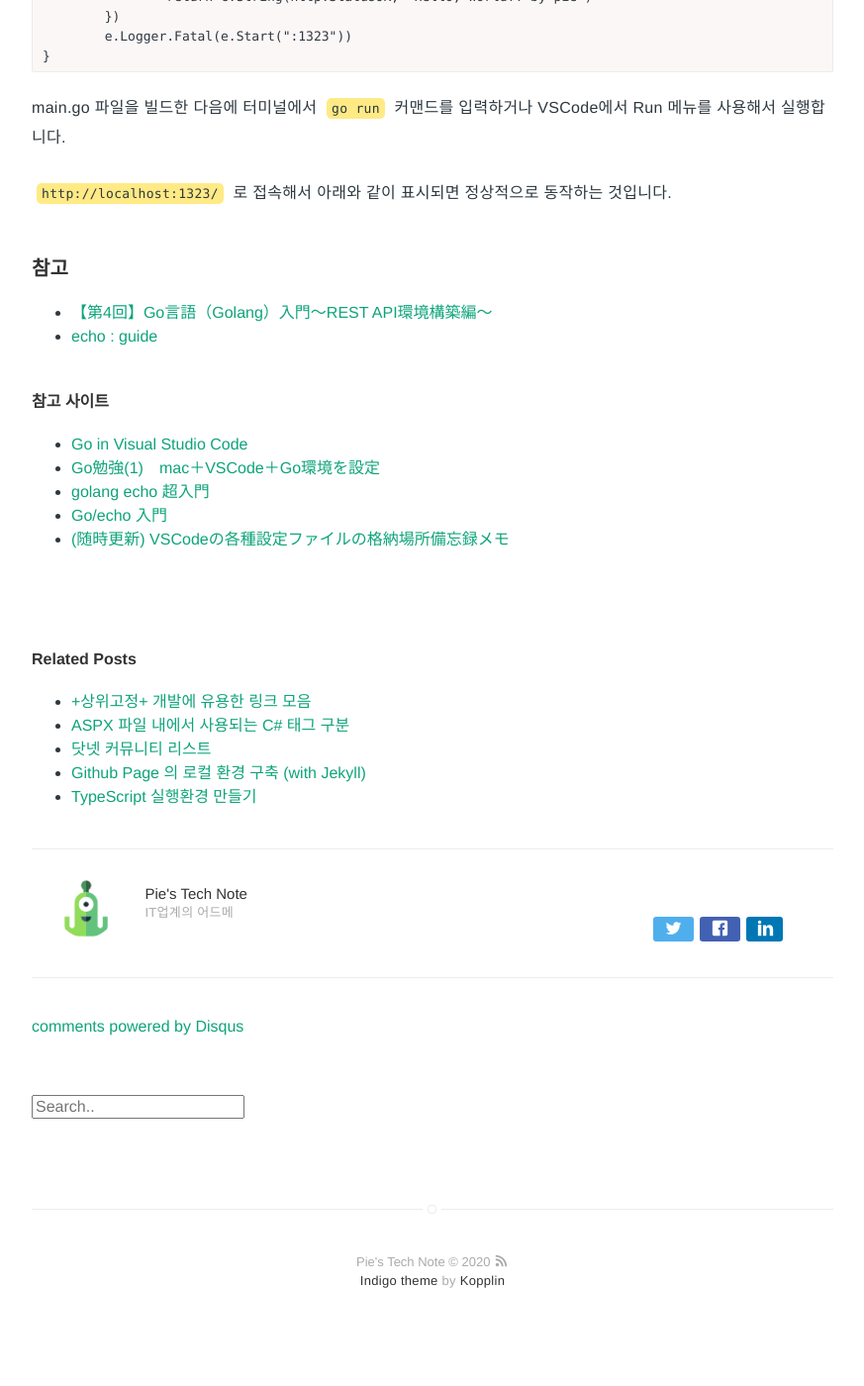
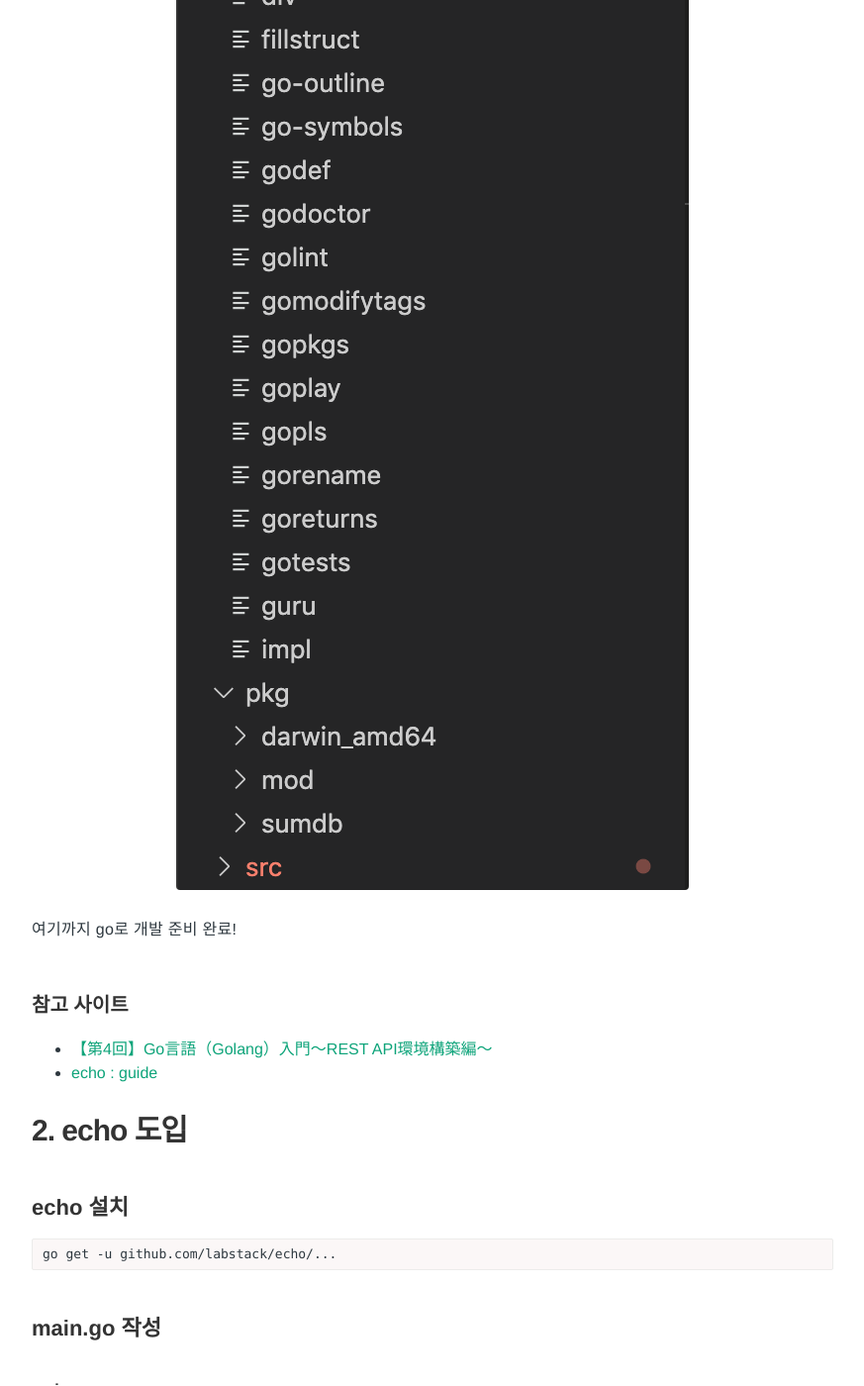
Before and after one commit to Pie001/pie001.github.io, a Jekyll site: the page built from _posts/2020-07-16-0069.md, in a window 1280 px wide and 1400 px high, scrolled down 3670 px. Shown: the whole window at 99% size, without its empty margins (203-1076 px from the left). Built offline with Jekyll 4.4.1, drawn with Linux system fonts in a browser that asks for light colours; comment, search, counter and statistics services are not loaded; some of the changed lines change nothing that is shown.

Commit message:
Update 2020-07-16-0069.md

````diff
--- a/_posts/2020-07-16-0069.md
+++ b/_posts/2020-07-16-0069.md
@@ -73,6 +73,8 @@
 
 ## 1-4. VSCode의 go 확장기능 설치
 
+![0069-001.png](/assets/images/post/0069-001.png)
+
 - Extensions에서 Go for Visual Studio Code 를 검색해서 설치합니다.
 - Command Palette에서 Go:Install/Update Tools을 선택해서 ```gocode```과 ```gocode-modules```만 빼고 다 선택해서 ok를 클릭합니다.
 참고사이트를 보니 선택에서 제외한 모듈은 ```go.mod```의 영향으로 동작이 불안정한 경우가 있다고 하여 해당 사이트 설명대로 ```gopls``` 를 추가로 설치할 예정입니다.
@@ -125,7 +127,14 @@
 }
 ```
 
+![0069-002.png](/assets/images/post/0069-002.png)
+
 여기까지 go로 개발 준비 완료!
+
+### 참고 사이트
+- [【第4回】Go言語（Golang）入門～REST API環境構築編～](https://rightcode.co.jp/blog/information-technology/golang-introduction-rest-api)
+- [echo : guide](https://echo.labstack.com/guide)
+
 
 # 2. echo 도입
 
@@ -160,12 +169,11 @@
 
 ```http://localhost:1323/``` 로 접속해서 아래와 같이 표시되면 정상적으로 동작하는 것입니다.
 
+![0069-003.png](/assets/images/post/0069-003.png)
 
-### 참고
-- [【第4回】Go言語（Golang）入門～REST API環境構築編～](https://rightcode.co.jp/blog/information-technology/golang-introduction-rest-api)
-- [echo : guide](https://echo.labstack.com/guide)
+![0069-004.png](/assets/images/post/0069-004.png)
 
-#### 참고 사이트
+### 참고 사이트
 - [Go in Visual Studio Code](https://code.visualstudio.com/docs/languages/go)
 - [Go勉強(1)　mac＋VSCode＋Go環境を設定](https://qiita.com/oruharo/items/545378eae5c707f717ed)
 - [golang echo 超入門](https://hawksnowlog.blogspot.com/2019/04/tutorial-golang-echo.html)
````
